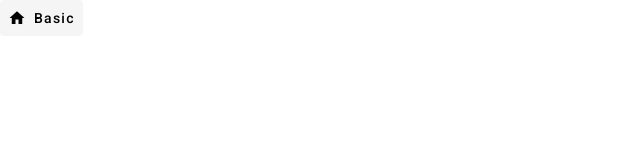
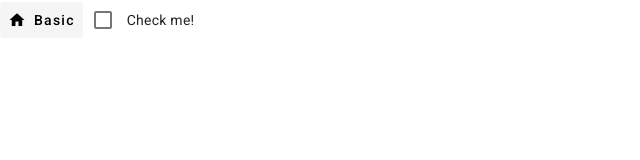
Before and after one commit to CosmicPhoenix2029/contactManager, an Angular app: page / in a window 1280 px wide. Shown: the top 160 px of the page, without its empty margins (0-640 px from the left). Built offline with nearby package versions, Linux system fonts and the light colour scheme.

Commit message:
created a material module

```diff
--- a/src/app/app.component.html
+++ b/src/app/app.component.html
@@ -2,3 +2,4 @@
   <mat-icon>home</mat-icon>
   Basic
 </button>
+<mat-checkbox>Check me!</mat-checkbox>
```
Also changed, not shown: src/app/app.module.ts (+4 -4 lines), src/app/demo/demo-module.module.ts (added, +12 -0 lines), src/app/shared/material.module.ts (added, +16 -0 lines).
